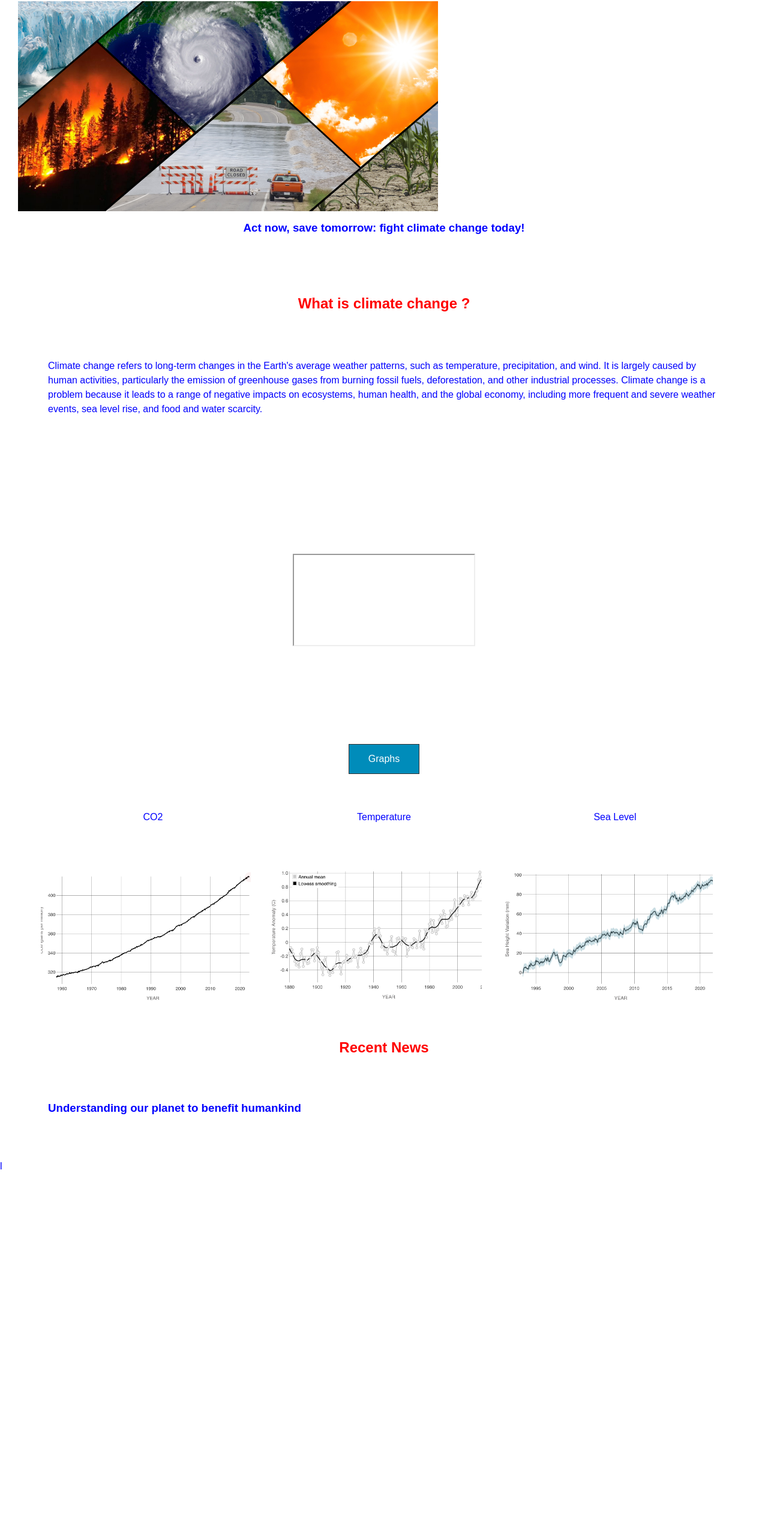
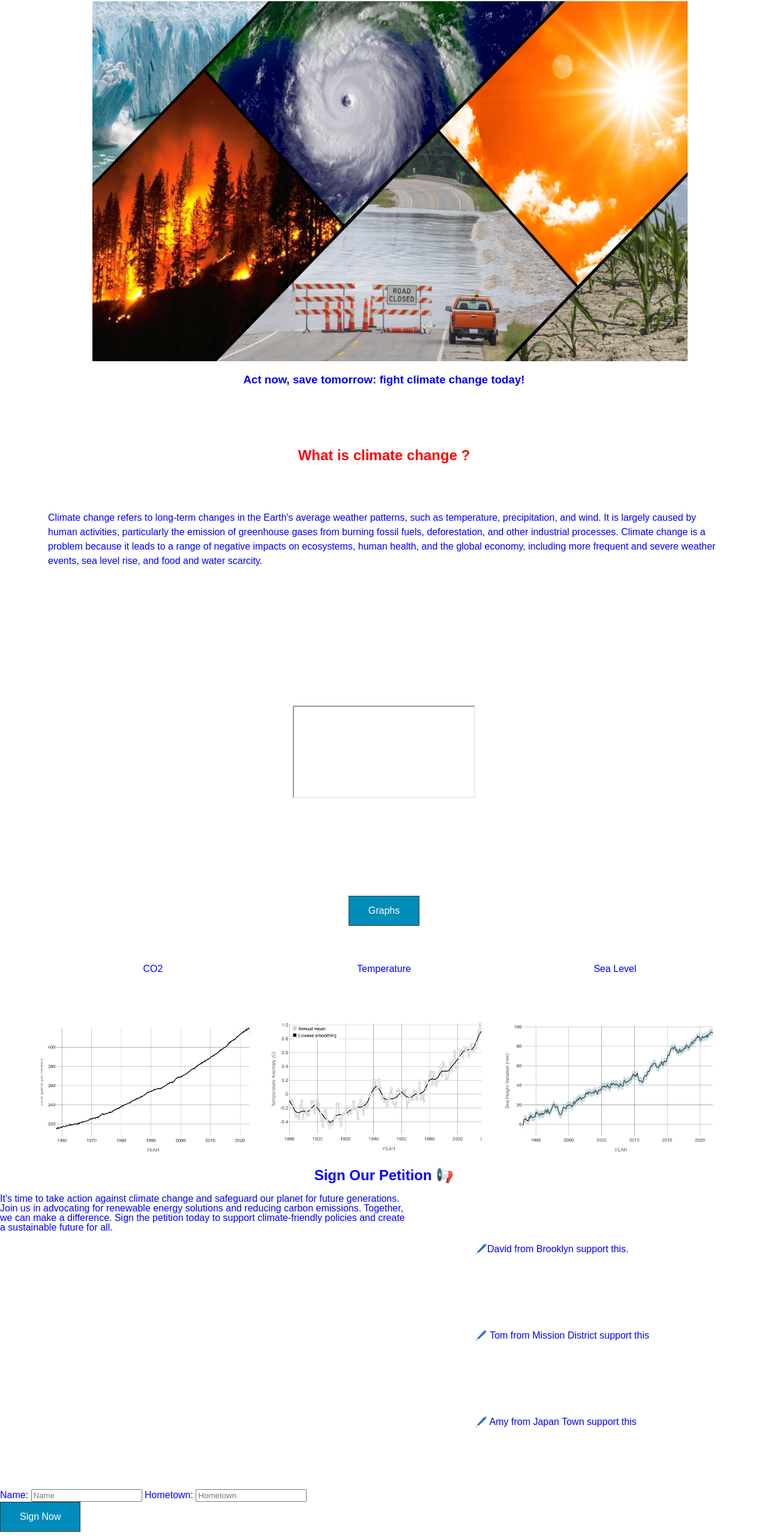
Before and after one commit to dsingh44/DSAdvocacyProject, a plain HTML site: page index.html in a window 1280 px wide. Shown: the part 237-2797 px from the top of the page at 60% size. Before the commit the page ends 2189 px from the top, so only its background shows below. Drawn offline with Linux system fonts and the light colour scheme; grey boxes are pictures that could not be loaded.

Commit message:
Added petition section. User have option to input their info to support petition.

```diff
--- a/index.html
+++ b/index.html
@@ -33,13 +33,14 @@
     <div class="item"></div>
     <div class="item"></div>
     <div class="item"></div>
+    <div class="item"></div>
   </div>
 
   <div class="header-container">
     <!-----Header Section --->
     <div class="header-item">
       <h1 class ="custom">Climate Change</h1>
-    </div
+    </div>
     <div class="header-item">
       <img id="header-img" src="img/climatechange.jpg" />
       <h3>Act now, save tomorrow: fight climate change today!</h3>
@@ -75,6 +76,34 @@
     </div>
   </div>
 
+  <div class="petition" id="petition">
+    <h2>Sign Our Petition 📢 </h2>
+    <div class="petition-container">
+      <div class="petition-para">
+        It's time to take action against climate change and safeguard our planet for future generations. Join us in advocating for renewable energy solutions and reducing carbon emissions. Together, we can make a difference. Sign the petition today to support climate-friendly policies and create a sustainable future for all.
+      </div>
+
+      <div class="signatures">
+        <p>🖊️David from Brooklyn support this.</p>
+        <p>🖊️ Tom from Mission District support this </p>
+        <p>🖊️ Amy from Japan Town support this</p>
+      </div>
+    </div>
+    <!---- sign petition form --->
+    <form id="sign-petition" title="sign-petition">
+      <label for ="name"> Name: </label>
+      <input type="text" id="name" placeholder="Name" required>
+
+      <label for="hometown"> Hometown: </label>
+      <input type="text" id="hometown" placeholder="Hometown" required>
+
+    </form>
+    <!-------sign Now button --->
+    <button id="sign-now-button">Sign Now</button>
+
+  </div>
+
+
   <h2 class ="custom">Recent News</h2>
   <a class="newslink"
      href="https://climate.nasa.gov">
@@ -83,7 +112,7 @@
      </article>
   </a>
 
-  <script src="index.js"></script>l
+  <script src="index.js"></script>
 </body>
 
 </html>
--- a/index.js
+++ b/index.js
@@ -8,3 +8,26 @@ const toggleDarkMode = () => {
 }
 // click event listener for theme button
 themeButton.addEventListener("click",toggleDarkMode);
+
+
+
+// query for the sign now button
+const signNowButton = document.querySelector('#sign-now-button');
+
+const addSignature = () => {
+   //code to manipulate the DOM here
+  const name = document.querySelector('#name').value;
+  const hometown=document.querySelector('#hometown').value;
+
+  const signaturesContainer = document.querySelector(".signatures");
+  const newSignature = document.createElement("p");
+  newSignature.textContent = `🖊️ ${name} from ${hometown} support this`;
+  signaturesContainer.appendChild(newSignature);
+
+  // Clear the form inputs
+  document.querySelector('#name').value='';
+  document.querySelector('#hometown').value='';
+}
+
+// Add a click event listener to the sign now button here
+signNowButton.addEventListener("click",addSignature);
--- a/style.css
+++ b/style.css
@@ -113,23 +113,25 @@ Header Section styles
   padding-top: 100px ;
   margin-bottom: 75px;
   text-align: center;
+  align-items:center;
 }
 
 .header-item:nth-of-type(1){
-  width:95%;
+  text-align: center;
+  width:20%;
 }
 
 .header-item:nth-of-type(2){
-  width:5%;
+  width:80%;
 }
-
 #header-img{
   margin-left: 10px;
   margin-right: 10px;
-  width:700px;
-  height:350px;
+  width:18000px;
+  height:600px;
   max-width: 100%;
 }
+
 
 .custom{
   color:red;
@@ -267,6 +269,25 @@ styles of images and text
   margin-top: 0;
 }
 
+.petition-container{
+  display: flex;
+  flex-direction: row;
+  gap:20px;
+  width:100;
+  padding-bottom: 50px;
+}
+.petition-para{
+  width:55%;
+  padding-right: 10px;
+}
+
+
+.signatures{
+  width: 45%;
+  padding-right: 10px;
+}
+
+
 #articletitle{
   margin: 40px;
   padding: 40px;
```
